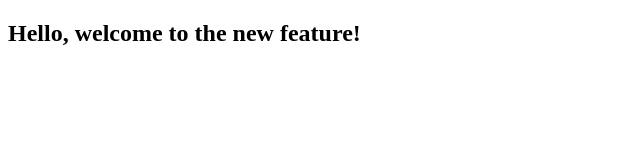
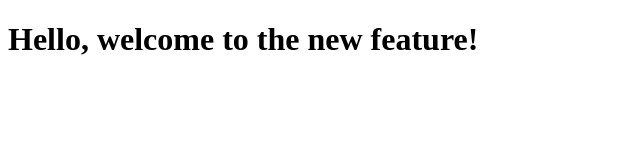
Before and after one commit to jullis2003/lab1, a plain HTML site: page index.html in a window 1280 px wide. Shown: the whole page, without its empty margins (0-640 px from the left). Drawn offline with Linux system fonts and the light colour scheme.

Commit message:
Initial commit with web project

```diff
--- a/index.html
+++ b/index.html
@@ -6,6 +6,6 @@
     <title>My Web Project</title>
   </head>
   <body>
-    <h2>Hello, welcome to the new feature!</h2>
+    <h1>Hello, welcome to the new feature!</h1>
   </body>
 </html>
```
